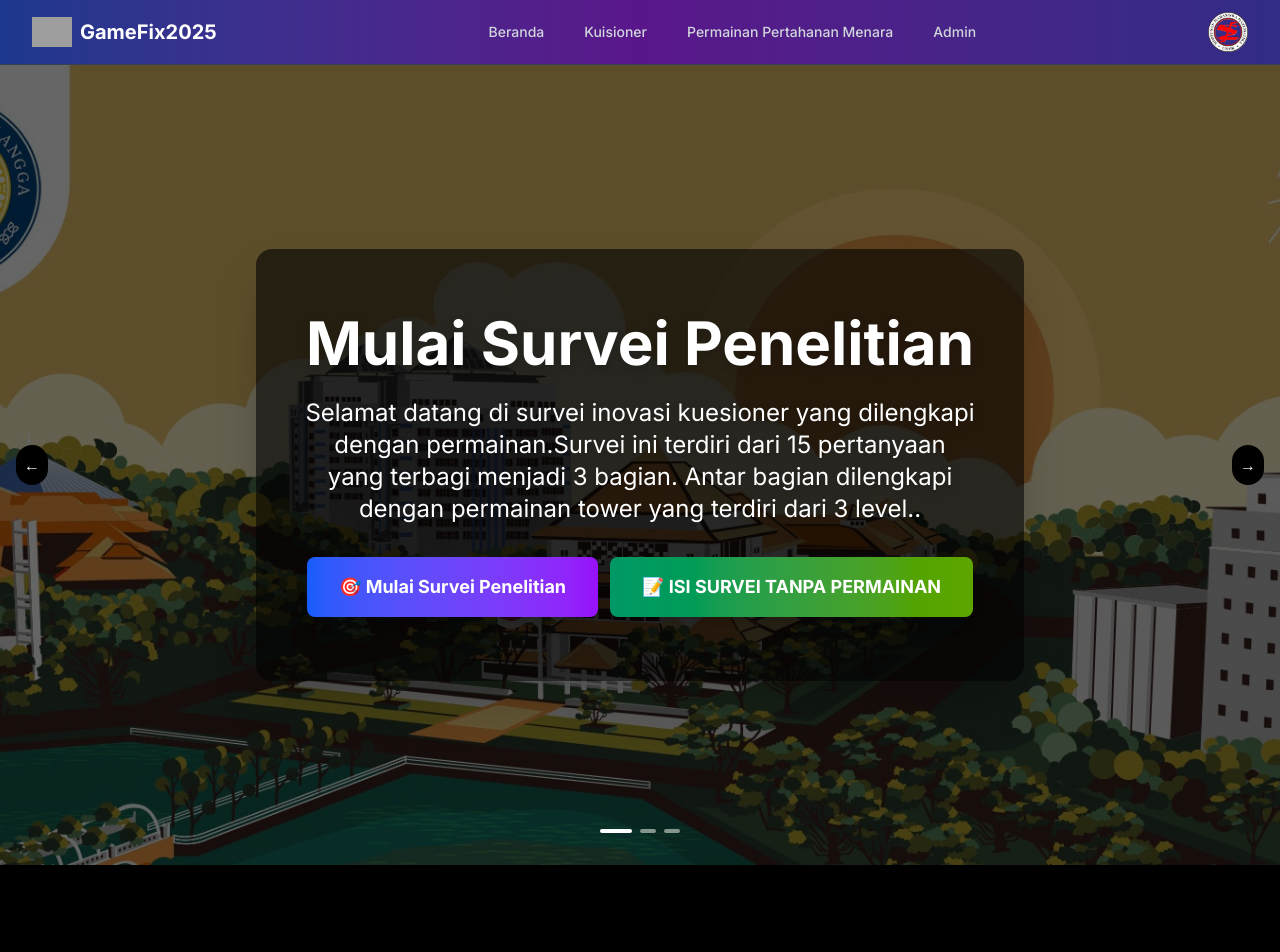
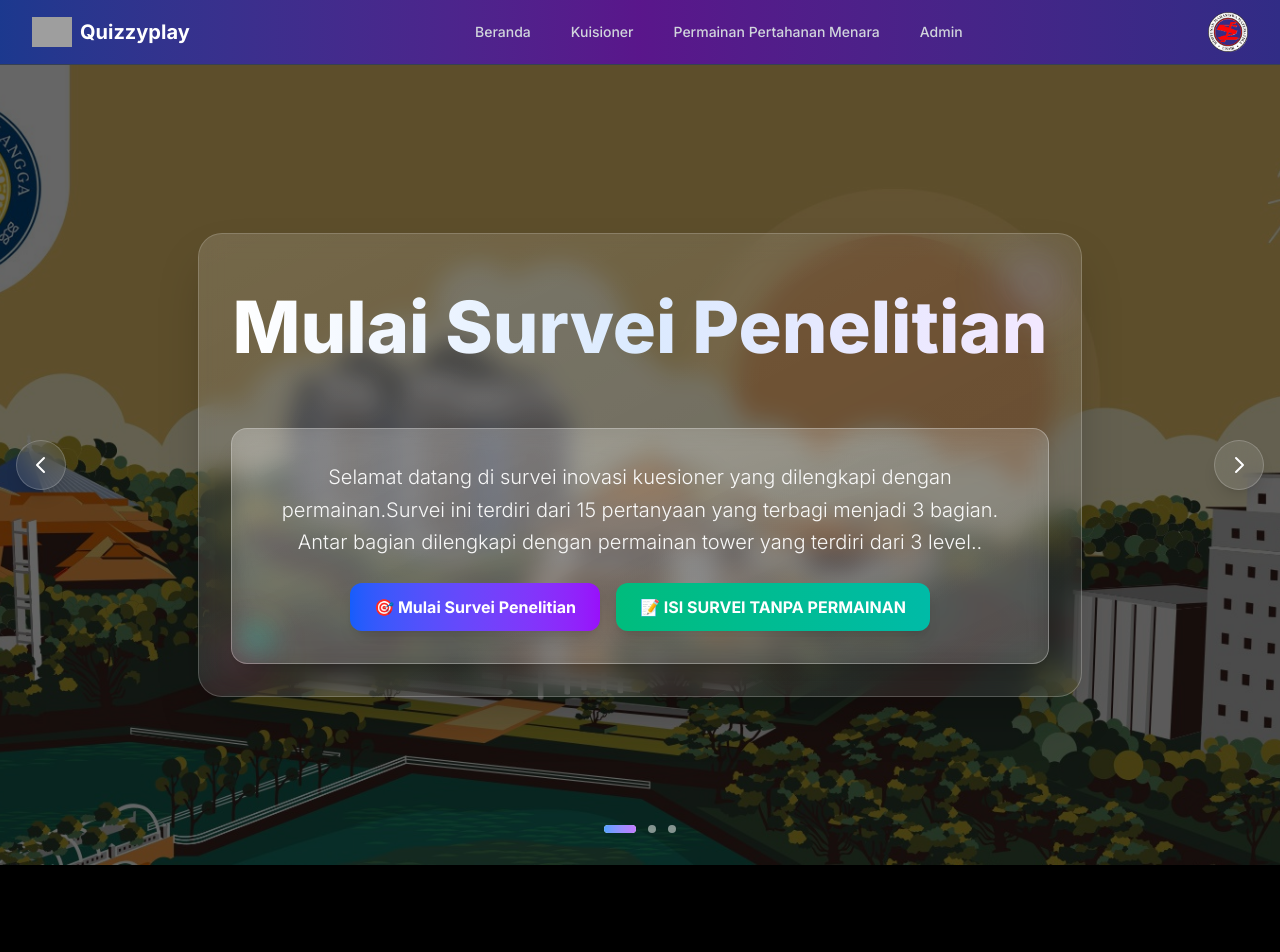
Before and after one commit to allmsyh685/game-kuisioner, a Next.js app: page / in a window 1280 px wide. Shown: the top 952 px of the page. Built offline with nearby package versions, Linux system fonts and the light colour scheme; grey boxes are pictures that could not be loaded.

Commit message:
redesign form and update the name of the website

```diff
--- a/src/app/page.tsx
+++ b/src/app/page.tsx
@@ -120,55 +120,100 @@ export default function Home() {
         </div>
         {/* Overlay */}
         <div className="absolute inset-0 bg-black/60 z-10" />
-        <div className="max-w-3xl mx-auto text-center py-12 relative z-20">
+        <div className="max-w-5xl mx-auto text-center py-12 relative z-20">
+          {/* Outer Title Card (Larger Container) */}
           <div
-            className="inline-block w-full bg-black/60 rounded-2xl shadow-2xl px-6 py-10 md:px-12 md:py-16"
-            style={{ minHeight: '340px', transform: `translateX(${cardShift}px)`, transition: 'transform 500ms ease' }}
+            className="relative w-full backdrop-blur-md bg-white/10 border border-white/20 rounded-3xl shadow-2xl overflow-hidden"
+            style={{ transform: `translateX(${cardShift}px)`, transition: 'transform 500ms ease' }}
           >
-            <h1 className="text-4xl md:text-6xl font-bold mb-6 drop-shadow-lg text-white">{carouselSlides[carouselIndex].title}</h1>
-            <p className="text-xl md:text-2xl mb-8 max-w-2xl mx-auto drop-shadow-lg text-white">{carouselSlides[carouselIndex].desc}</p>
-            <div className="flex items-center justify-center gap-3 flex-wrap">
+            <div className="absolute inset-0 bg-gradient-to-br from-white/5 via-transparent to-black/10"></div>
+
+            {/* Title Section */}
+            <div className="relative z-10 px-8 py-12">
+              <h1 className="text-4xl md:text-6xl lg:text-7xl font-extrabold bg-gradient-to-r from-white via-blue-100 to-purple-100 bg-clip-text text-transparent leading-tight mb-8">
+                {carouselSlides[carouselIndex].title}
+              </h1>
+            </div>
+
+            {/* Inner Description and Button Card (Smaller, Overlapping) */}
+            <div
+              className="relative mx-8 -mt-6 mb-8 backdrop-blur-md bg-white/15 border border-white/30 rounded-2xl shadow-xl overflow-hidden"
+              style={{ transform: `translateX(${cardShift}px)`, transition: 'transform 500ms ease' }}
+            >
+              <div className="absolute inset-0 bg-gradient-to-br from-white/10 via-transparent to-black/5"></div>
+              <div className="relative z-10 px-6 py-8">
+                {/* Description */}
+                <div className="mb-6 max-w-3xl mx-auto">
+                  <p className="text-lg md:text-xl text-white/95 leading-relaxed font-light">
+                    {carouselSlides[carouselIndex].desc}
+                  </p>
+                </div>
+
+                {/* Button container */}
+                <div className="flex flex-col sm:flex-row items-center justify-center gap-4 flex-wrap">
                   <a
                     href={carouselSlides[carouselIndex].button.href}
-                className={`font-bold py-4 px-8 rounded-lg text-lg transition-all duration-200 transform hover:scale-105 shadow-lg ${carouselSlides[carouselIndex].button.style}`}
+                    className={`group relative font-bold py-3 px-6 rounded-xl text-base transition-all duration-300 transform hover:scale-105 shadow-lg hover:shadow-xl ${carouselSlides[carouselIndex].button.style}`}
                   >
-                {carouselSlides[carouselIndex].button.text}
+                    <span className="relative z-10">{carouselSlides[carouselIndex].button.text}</span>
+                    <div className="absolute inset-0 rounded-xl bg-gradient-to-r from-white/20 to-transparent opacity-0 group-hover:opacity-100 transition-opacity duration-300"></div>
                   </a>
+
                   {carouselIndex === 0 && (
                     <Link
                       href="/questionnaire"
-                  className="bg-gradient-to-r from-emerald-600 to-lime-600 hover:from-emerald-700 hover:to-lime-700 text-white font-bold py-4 px-8 rounded-lg text-lg transition-all duration-200 transform hover:scale-105 shadow-lg"
+                      className="group relative bg-gradient-to-r from-emerald-500 to-teal-500 hover:from-emerald-400 hover:to-teal-400 text-white font-bold py-3 px-6 rounded-xl text-base transition-all duration-300 transform hover:scale-105 shadow-lg hover:shadow-xl"
                     >
-                  📝 ISI SURVEI TANPA PERMAINAN
+                      <span className="relative z-10">📝 ISI SURVEI TANPA PERMAINAN</span>
+                      <div className="absolute inset-0 rounded-xl bg-gradient-to-r from-white/20 to-transparent opacity-0 group-hover:opacity-100 transition-opacity duration-300"></div>
                     </Link>
                   )}
                 </div>
               </div>
+              <div className="absolute bottom-2 left-2 w-8 h-8 bg-gradient-to-br from-emerald-400/30 to-teal-400/30 rounded-full blur-md"></div>
             </div>
-        {/* Kontrol Carousel */}
+
+            {/* Decorative elements for outer card */}
+            <div className="absolute top-4 right-4 w-16 h-16 bg-gradient-to-br from-blue-400/20 to-purple-400/20 rounded-full blur-xl"></div>
+            <div className="absolute bottom-4 left-4 w-12 h-12 bg-gradient-to-br from-pink-400/20 to-rose-400/20 rounded-full blur-xl"></div>
+          </div>
+        </div>
+        {/* Enhanced Carousel Controls */}
         <button
           onClick={prevSlide}
-          className="absolute left-4 top-1/2 transform -translate-y-1/2 bg-black bg-opacity-30 hover:bg-opacity-60 text-white rounded-full p-2 z-10"
+          className="absolute left-4 top-1/2 transform -translate-y-1/2 backdrop-blur-md bg-white/10 hover:bg-white/20 border border-white/20 text-white rounded-full p-3 z-10 transition-all duration-300 hover:scale-110 shadow-lg"
           aria-label="Slide Sebelumnya"
         >
-          &#8592;
+          <svg className="w-6 h-6" fill="none" stroke="currentColor" viewBox="0 0 24 24">
+            <path strokeLinecap="round" strokeLinejoin="round" strokeWidth={2} d="M15 19l-7-7 7-7" />
+          </svg>
         </button>
         <button
           onClick={nextSlide}
-          className="absolute right-4 top-1/2 transform -translate-y-1/2 bg-black bg-opacity-30 hover:bg-opacity-60 text-white rounded-full p-2 z-10"
+          className="absolute right-4 top-1/2 transform -translate-y-1/2 backdrop-blur-md bg-white/10 hover:bg-white/20 border border-white/20 text-white rounded-full p-3 z-10 transition-all duration-300 hover:scale-110 shadow-lg"
           aria-label="Slide Selanjutnya"
         >
-          &#8594;
+          <svg className="w-6 h-6" fill="none" stroke="currentColor" viewBox="0 0 24 24">
+            <path strokeLinecap="round" strokeLinejoin="round" strokeWidth={2} d="M9 5l7 7-7 7" />
+          </svg>
         </button>
-        {/* Titik navigasi (gaya Material Tailwind) */}
-        <div className="absolute bottom-8 left-1/2 -translate-x-1/2 z-20 flex gap-2">
+        {/* Enhanced Navigation Dots */}
+        <div className="absolute bottom-8 left-1/2 -translate-x-1/2 z-20 flex gap-3">
           {carouselSlides.map((_, idx) => (
             <button
               key={idx}
               aria-label={`Ke slide ${idx + 1}`}
               onClick={() => setCarouselIndex(idx)}
-              className={`block h-1 rounded-2xl transition-all ${carouselIndex === idx ? 'w-8 bg-white' : 'w-4 bg-white/50'}`}
-            />
+              className={`relative transition-all duration-300 ${
+                carouselIndex === idx
+                  ? 'w-8 h-2 bg-white rounded-full shadow-lg'
+                  : 'w-2 h-2 bg-white/50 rounded-full hover:bg-white/70 hover:scale-125'
+              }`}
+            >
+              {carouselIndex === idx && (
+                <div className="absolute inset-0 bg-gradient-to-r from-blue-400 to-purple-400 rounded-full animate-pulse"></div>
+              )}
+            </button>
           ))}
         </div>
       </section>
--- a/src/components/layout/Navbar.tsx
+++ b/src/components/layout/Navbar.tsx
@@ -29,7 +29,7 @@ const Navbar = () => {
               className="object-contain"
             />
             <Link href="/" className="flex items-center space-x-2">
-              <span className="text-white font-bold text-xl">GameFix2025</span>
+              <span className="text-white font-bold text-xl">Quizzyplay</span>
             </Link>
           </div>
 
```
Also changed, not shown: src/app/game/scene/[slug]/page.tsx (+44 -23 lines). Lines whose indentation alone changed are shown as unchanged.
